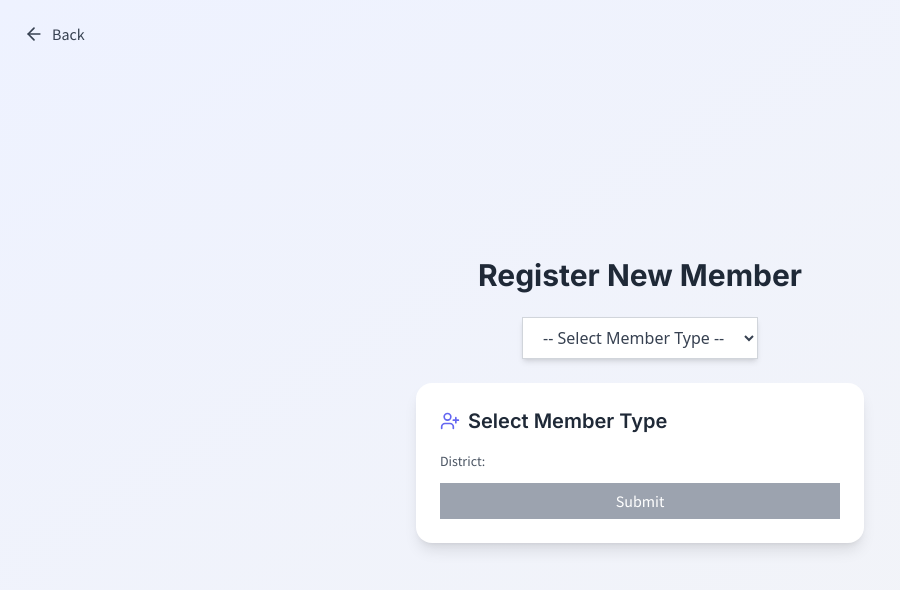
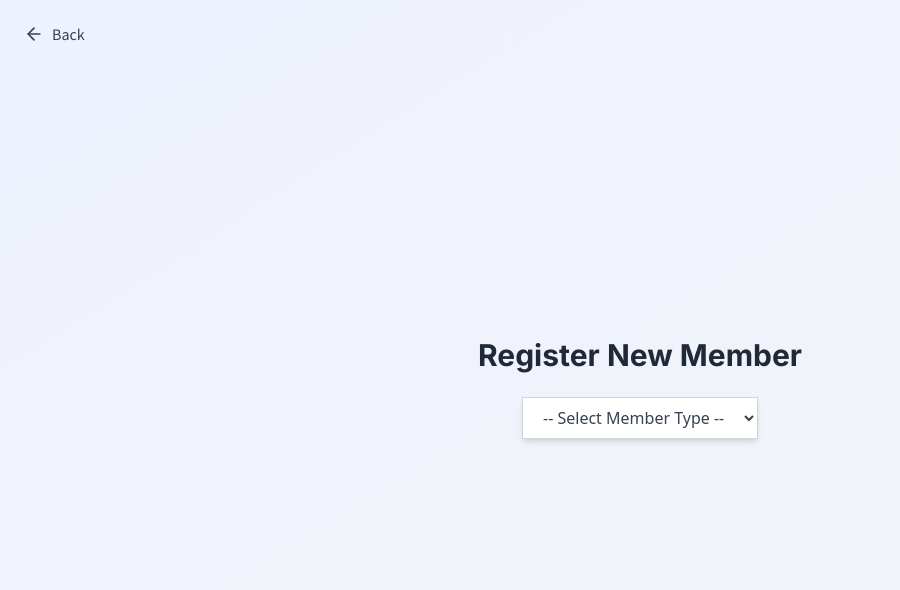
Before and after one commit to YoinkGecko/Botanical-traceability-of-Ayurvedic-herbs, a React (Vite) app in the folder admin_site/: page /register-new-member in a window 1280 px wide. Shown: the top 590 px of the page, without its empty margins (0-900 px from the left). Built offline with nearby package versions, Linux system fonts and the light colour scheme.

Commit message:
all good

```diff
--- a/admin_site/src/pages/register_new_member/Registernewmember.jsx
+++ b/admin_site/src/pages/register_new_member/Registernewmember.jsx
@@ -2,24 +2,146 @@ import React, { useState, useEffect } from "react";
 import { useNavigate } from "react-router-dom";
 import { ArrowLeft, CheckCircle2, XCircle, UserPlus } from "lucide-react";
 
+// Individual form component
+const MemberForm = ({ type, district, onSubmit }) => {
+  const [formData, setFormData] = useState({
+    name: "",
+    phone: "",
+    password: "",
+    licenseNo: "",
+    accreditationNo: "",
+  });
+
+  const handleChange = (e) => {
+    const { name, value } = e.target;
+    setFormData((prev) => ({ ...prev, [name]: value }));
+  };
+
+  const handleSubmit = (e) => {
+    e.preventDefault();
+    onSubmit(type, formData);
+    // Reset form after submit
+    setFormData({
+      name: "",
+      phone: "",
+      password: "",
+      licenseNo: "",
+      accreditationNo: "",
+    });
+  };
+
+  return (
+    <form
+      onSubmit={handleSubmit}
+      className="bg-white shadow-lg rounded-2xl p-6 w-full max-w-md"
+    >
+      <h3 className="text-xl font-semibold text-gray-800 mb-4 flex items-center gap-2">
+        <UserPlus className="w-5 h-5 text-indigo-500" />
+        {type === "farmer"
+          ? "Add New Farmer"
+          : type === "processor"
+          ? "Add New Processor"
+          : type === "lab"
+          ? "Add New Lab Tester"
+          : "Add New Manufacturer"}
+      </h3>
+
+      {/* Fields for each member type */}
+      {(type === "farmer" ||
+        type === "processor" ||
+        type === "lab" ||
+        type === "manufacturer") && (
+        <>
+          <input
+            type="text"
+            name="name"
+            value={formData.name}
+            onChange={handleChange}
+            placeholder={
+              type === "farmer"
+                ? "Farmer Name"
+                : type === "processor"
+                ? "Processor Name"
+                : type === "lab"
+                ? "Lab Tester Name"
+                : "Manufacturer Name"
+            }
+            className="input w-full mb-3 px-3 py-2 border border-gray-300 rounded-lg focus:outline-none focus:ring-2 focus:ring-indigo-400"
+          />
+          <input
+            type="text"
+            name="phone"
+            value={formData.phone}
+            onChange={handleChange}
+            placeholder="Phone Number"
+            className="input w-full mb-3 px-3 py-2 border border-gray-300 rounded-lg focus:outline-none focus:ring-2 focus:ring-indigo-400"
+          />
+        </>
+      )}
+
+      {type === "processor" || type === "manufacturer" ? (
+        <input
+          type="text"
+          name="licenseNo"
+          value={formData.licenseNo}
+          onChange={handleChange}
+          placeholder="License Number"
+          className="input w-full mb-3 px-3 py-2 border border-gray-300 rounded-lg focus:outline-none focus:ring-2 focus:ring-indigo-400"
+        />
+      ) : null}
+
+      {type === "lab" ? (
+        <input
+          type="text"
+          name="accreditationNo"
+          value={formData.accreditationNo}
+          onChange={handleChange}
+          placeholder="Accreditation Number"
+          className="input w-full mb-3 px-3 py-2 border border-gray-300 rounded-lg focus:outline-none focus:ring-2 focus:ring-indigo-400"
+        />
+      ) : null}
+
+      <input
+        type="password"
+        name="password"
+        value={formData.password}
+        onChange={handleChange}
+        placeholder="Password"
+        className="input w-full mb-3 px-3 py-2 border border-gray-300 rounded-lg focus:outline-none focus:ring-2 focus:ring-indigo-400"
+      />
+
+      <p className="text-sm text-gray-600 mb-3">
+        District: <b>{district}</b>
+      </p>
+
+      <button
+        type="submit"
+        className={`w-full py-2 px-4 rounded-lg text-white font-medium transition ${
+          type === "farmer"
+            ? "bg-green-500 hover:bg-green-600"
+            : type === "processor"
+            ? "bg-blue-500 hover:bg-blue-600"
+            : type === "lab"
+            ? "bg-purple-500 hover:bg-purple-600"
+            : "bg-orange-500 hover:bg-orange-600"
+        }`}
+      >
+        {type === "farmer"
+          ? "Save Farmer"
+          : type === "processor"
+          ? "Save Processor"
+          : type === "lab"
+          ? "Save Lab Tester"
+          : "Save Manufacturer"}
+      </button>
+    </form>
+  );
+};
+
 const Registernewmember = () => {
   const [whoisnewmember, setWhoisnewmember] = useState("");
-  const [formData, setFormData] = useState({
-    farmerName: "",
-    farmerPhone: "",
-    password: "",
-    processorName: "",
-    processorPhone: "",
-    licenseNo: "",
-    labTesterName: "",
-    labTesterPhone: "",
-    accreditationNo: "",
-    manufacturerName: "",
-    manufacturerPhone: "",
-    district: "",
-  });
+  const [district, setDistrict] = useState("");
   const [statusMessage, setStatusMessage] = useState(null);
-  const [district, setDistrict] = useState("");
   const navigate = useNavigate();
 
   useEffect(() => {
@@ -28,64 +150,51 @@ const Registernewmember = () => {
       fetch(`http://localhost:5001/api/admin/district/${phone}`)
         .then((res) => res.json())
         .then((data) => {
-          if (data.district) {
-            setDistrict(data.district);
-            setFormData((prev) => ({ ...prev, district: data.district }));
-          }
+          if (data.district) setDistrict(data.district);
         })
         .catch((err) => console.error("Error fetching district:", err));
     }
   }, []);
 
-  const handleChange = (e) => {
-    const { name, value } = e.target;
-    setFormData((prev) => ({
-      ...prev,
-      [name]: value,
-    }));
-  };
-
-  const handleSubmit = async (e) => {
-    e.preventDefault();
-
+  const handleFormSubmit = async (type, data) => {
     try {
       let url = "";
       let payload = {};
 
-      if (whoisnewmember === "farmer") {
+      if (type === "farmer") {
         url = "http://localhost:5001/api/farmers";
         payload = {
-          FarmerName: formData.farmerName,
-          FarmerPhone: formData.farmerPhone,
+          FarmerName: data.name,
+          FarmerPhone: data.phone,
           District: district,
-          Password: formData.password,
+          Password: data.password,
         };
-      } else if (whoisnewmember === "processor") {
+      } else if (type === "processor") {
         url = "http://localhost:5001/api/processors";
         payload = {
-          ProcessorName: formData.processorName,
-          ProcessorPhone: formData.processorPhone,
+          ProcessorName: data.name,
+          ProcessorPhone: data.phone,
           District: district,
-          LicenseNo: formData.licenseNo,
-          Password: formData.password,
+          LicenseNo: data.licenseNo,
+          Password: data.password,
         };
-      } else if (whoisnewmember === "lab") {
+      } else if (type === "lab") {
         url = "http://localhost:5001/api/labtesters";
         payload = {
-          LabTesterName: formData.labTesterName,
-          LabTesterPhone: formData.labTesterPhone,
+          LabTesterName: data.name,
+          LabTesterPhone: data.phone,
           District: district,
-          AccreditationNo: formData.accreditationNo,
-          Password: formData.password,
+          AccreditationNo: data.accreditationNo,
+          Password: data.password,
         };
-      } else if (whoisnewmember === "manufacturer") {
+      } else if (type === "manufacturer") {
         url = "http://localhost:5001/api/manufacturers";
         payload = {
-          ManufacturerName: formData.manufacturerName,
-          ManufacturerPhone: formData.manufacturerPhone,
+          ManufacturerName: data.name,
+          ManufacturerPhone: data.phone,
           District: district,
-          LicenseNo: formData.licenseNo,
-          Password: formData.password,
+          LicenseNo: data.licenseNo,
+          Password: data.password,
         };
       }
 
@@ -99,56 +208,15 @@ const Registernewmember = () => {
 
       setStatusMessage({
         type: "success",
-        text: `${whoisnewmember} registered successfully!`,
-      });
-
-      setFormData((prev) => {
-        const resetData = { district };
-        Object.keys(prev).forEach((key) => {
-          if (key !== "district") resetData[key] = "";
-        });
-        return resetData;
+        text: `${type} registered successfully!`,
       });
     } catch (err) {
       console.error(err);
-      setStatusMessage({ type: "error", text: " Failed to register member" });
+      setStatusMessage({ type: "error", text: "Failed to register member" });
     }
 
     setTimeout(() => setStatusMessage(null), 4000);
   };
-
-  const InputField = ({ type, name, placeholder }) => (
-    <input
-      type={type}
-      name={name}
-      value={formData[name] || ""}
-      onChange={handleChange}
-      placeholder={placeholder}
-      className="input w-full mb-3 px-3 py-2 border border-gray-300 rounded-lg focus:outline-none focus:ring-2 focus:ring-indigo-400"
-    />
-  );
-
-  const FormWrapper = ({ title, children, buttonText, buttonColor }) => (
-    <form
-      onSubmit={handleSubmit}
-      className="bg-white shadow-lg rounded-2xl p-6 w-full max-w-md"
-    >
-      <h3 className="text-xl font-semibold text-gray-800 mb-4 flex items-center gap-2">
-        <UserPlus className="w-5 h-5 text-indigo-500" />
-        {title}
-      </h3>
-      {children}
-      <p className="text-sm text-gray-600 mb-3">
-        District: <b>{district}</b>
-      </p>
-      <button
-        type="submit"
-        className={`w-full py-2 px-4 rounded-lg text-white font-medium transition ${buttonColor}`}
-      >
-        {buttonText}
-      </button>
-    </form>
-  );
 
   return (
     <div className="min-h-screen flex flex-col items-center justify-center bg-gradient-to-br from-indigo-50 to-gray-100 font-sans px-4 relative">
@@ -176,134 +244,13 @@ const Registernewmember = () => {
         <option value="manufacturer">Manufacturer</option>
       </select>
 
-      <FormWrapper
-        title={
-          whoisnewmember === "farmer"
-            ? "Add New Farmer"
-            : whoisnewmember === "processor"
-            ? "Add New Processor"
-            : whoisnewmember === "lab"
-            ? "Add New Lab Tester"
-            : whoisnewmember === "manufacturer"
-            ? "Add New Manufacturer"
-            : "Select Member Type"
-        }
-        buttonText={
-          whoisnewmember === "farmer"
-            ? "Save Farmer"
-            : whoisnewmember === "processor"
-            ? "Save Processor"
-            : whoisnewmember === "lab"
-            ? "Save Lab Tester"
-            : whoisnewmember === "manufacturer"
-            ? "Save Manufacturer"
-            : "Submit"
-        }
-        buttonColor={
-          whoisnewmember === "farmer"
-            ? "bg-green-500 hover:bg-green-600"
-            : whoisnewmember === "processor"
-            ? "bg-blue-500 hover:bg-blue-600"
-            : whoisnewmember === "lab"
-            ? "bg-purple-500 hover:bg-purple-600"
-            : whoisnewmember === "manufacturer"
-            ? "bg-orange-500 hover:bg-orange-600"
-            : "bg-gray-400 cursor-not-allowed"
-        }
-      >
-        {/* Only inputs change conditionally */}
-        {whoisnewmember === "farmer" && (
-          <>
-            <InputField
-              type="text"
-              name="farmerName"
-              placeholder="Farmer Name"
-            />
-            <InputField
-              type="text"
-              name="farmerPhone"
-              placeholder="Phone Number"
-            />
-            <InputField
-              type="password"
-              name="farmerPassword"
-              placeholder="Password"
-            />
-          </>
-        )}
-        {whoisnewmember === "processor" && (
-          <>
-            <InputField
-              type="text"
-              name="processorName"
-              placeholder="Processor Name"
-            />
-            <InputField
-              type="text"
-              name="processorPhone"
-              placeholder="Phone Number"
-            />
-            <InputField
-              type="text"
-              name="licenseNo"
-              placeholder="License Number"
-            />
-            <InputField
-              type="password"
-              name="password"
-              placeholder="Password"
-            />
-          </>
-        )}
-        {whoisnewmember === "lab" && (
-          <>
-            <InputField
-              type="text"
-              name="labTesterName"
-              placeholder="Lab Tester Name"
-            />
-            <InputField
-              type="text"
-              name="labTesterPhone"
-              placeholder="Phone Number"
-            />
-            <InputField
-              type="text"
-              name="accreditationNo"
-              placeholder="Accreditation Number"
-            />
-            <InputField
-              type="password"
-              name="password"
-              placeholder="Password"
-            />
-          </>
-        )}
-        {whoisnewmember === "manufacturer" && (
-          <>
-            <InputField
-              type="text"
-              name="manufacturerName"
-              placeholder="Manufacturer Name"
-            />
-            <InputField
-              type="text"
-              name="manufacturerPhone"
-              placeholder="Phone Number"
-            />
-            <InputField
-              type="text"
-              name="licenseNo"
-              placeholder="License Number"
-            />
-            <InputField
-              type="password"
-              name="password"
-              placeholder="Password"
-            />
-          </>
-        )}
-      </FormWrapper>
+      {whoisnewmember && (
+        <MemberForm
+          type={whoisnewmember}
+          district={district}
+          onSubmit={handleFormSubmit}
+        />
+      )}
 
       {statusMessage && (
         <div
```
